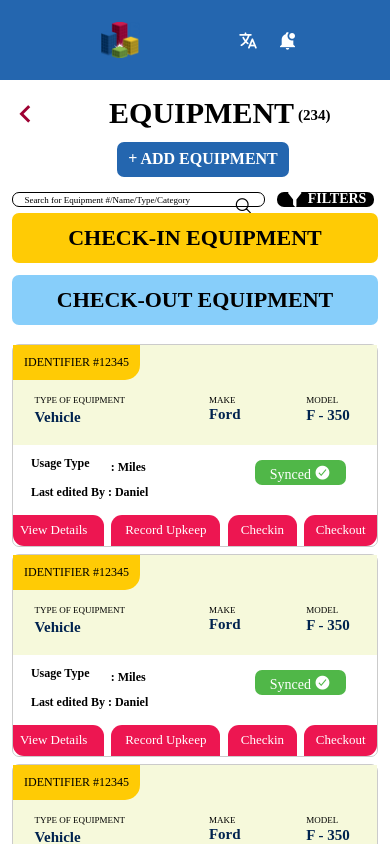
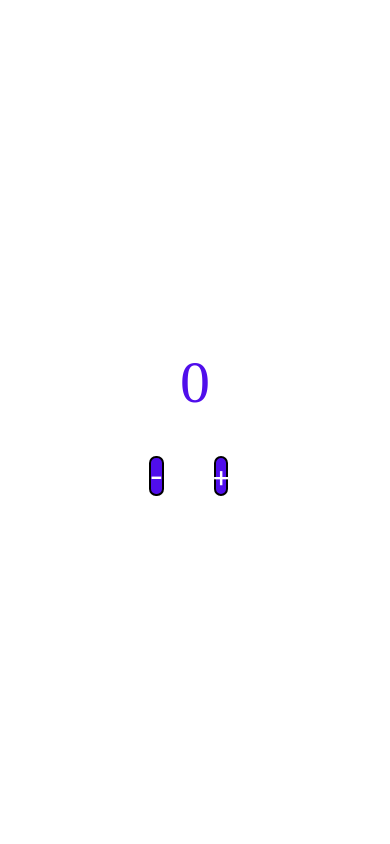
Before and after one commit to Hirthiha/cube84, a React Native app: screen / in a window 390 px wide. Shown: the top 844 px of the page. Built offline with nearby package versions, Linux system fonts and the light colour scheme.

Commit message:
adding increment file

```diff
--- a/App.js
+++ b/App.js
@@ -1,15 +1,14 @@
 import React from 'react';
-import {SafeAreaView} from 'react-native';
-import Styles from './src/style/styles';
-import Section from './src/screen/Seaction';
-import Header from './src/container/header';
+
+import Increment from './src/screen/increment';
 
 function App() {
   return (
-    <SafeAreaView style={Styles.container}>
-      <Header></Header>
-      <Section></Section>
-    </SafeAreaView>
+    // <SafeAreaView style={Styles.container}>
+    //   <Header></Header>
+    //   <Section></Section>
+    // </SafeAreaView>
+    <Increment></Increment>
   );
 }
 
--- a/src/Style/image.js
+++ /dev/null
@@ -1,6 +0,0 @@
-const image = {
-  artboard: require('../assets/Artboard.png'),
-  vector: require('../assets/Vector.png'),
-};
-
-export default image;
--- /dev/null
+++ b/src/asset/image.js
@@ -0,0 +1,6 @@
+const image = {
+  artboard: require('../asset/Artboard.png'),
+  vector: require('../asset/Vector.png'),
+};
+
+export default image;
--- a/src/container/header.js
+++ b/src/container/header.js
@@ -1,8 +1,8 @@
 import {Image, SafeAreaView, TouchableOpacity} from 'react-native';
-import Styles from '../style/styles';
+import Styles from '../styles/styles';
 import Icon from 'react-native-vector-icons/Ionicons';
 import Icons from 'react-native-vector-icons/MaterialCommunityIcons';
-import image from '../style/image';
+import image from '../asset/image';
 
 function Header() {
   return (
--- /dev/null
+++ b/src/screen/increment/index.js
@@ -0,0 +1,33 @@
+import {useState} from 'react';
+import {Text, TouchableOpacity, View} from 'react-native';
+import instyle from '../../styles/increstyle';
+
+function Increment() {
+  const [count, setCount] = useState(0);
+  const increment = () => {
+    setCount(count + 1);
+  };
+  const decrement = () => {
+    setCount(count > 0 ? count - 1 : 0);
+  };
+  return (
+    <View style={instyle.count}>
+      {/* //count */}
+
+      <Text style={instyle.countText}>{count}</Text>
+
+      <View style={instyle.display}>
+        {/* //decrement */}
+        <TouchableOpacity style={instyle.increment} onPress={decrement}>
+          <Text style={instyle.incre}>-</Text>
+        </TouchableOpacity>
+        {/* increment */}
+        <TouchableOpacity style={instyle.increment} onPress={increment}>
+          <Text style={instyle.incre}>+</Text>
+        </TouchableOpacity>
+      </View>
+    </View>
+  );
+}
+
+export default Increment;
--- a/src/screen/Seaction.js
+++ b/src/screen/section/index.js
@@ -1,60 +1,10 @@
 import {View, Text, TextInput, FlatList, TouchableOpacity} from 'react-native';
-import Styles from '../style/styles';
+import Styles from '../../styles/styles';
 import Icon from 'react-native-vector-icons/Ionicons';
 import Icons from 'react-native-vector-icons/MaterialCommunityIcons';
+import data from './staticData';
 
 function Section() {
-  //data
-  const data = [
-    {
-      id: 1,
-      type: 'Vehicle',
-      make: 'Ford',
-      model: 'F - 350',
-      usageType: 'Miles',
-      edit: 'Daniel',
-    },
-    {
-      id: 2,
-      type: 'Vehicle',
-      make: 'Ford',
-      model: 'F - 350',
-      usageType: 'Miles',
-      edit: 'Daniel',
-    },
-    {
-      id: 3,
-      type: 'Vehicle',
-      make: 'Ford',
-      model: 'F - 350',
-      usageType: 'Miles',
-      edit: 'Daniel',
-    },
-    {
-      id: 4,
-      type: 'Vehicle',
-      make: 'Ford',
-      model: 'F - 350',
-      usageType: 'Miles',
-      edit: 'Daniel',
-    },
-    {
-      id: 5,
-      type: 'Vehicle',
-      make: 'Ford',
-      model: 'F - 350',
-      usageType: 'Miles',
-      edit: 'Daniel',
-    },
-    {
-      id: 6,
-      type: 'Vehicle',
-      make: 'Ford',
-      model: 'F - 350',
-      usageType: 'Miles',
-      edit: 'Daniel',
-    },
-  ];
   return (
     <View>
       <View style={Styles.equip}>
--- /dev/null
+++ b/src/screen/section/staticData.js
@@ -0,0 +1,52 @@
+const data = [
+  {
+    id: 1,
+    type: 'Vehicle',
+    make: 'Ford',
+    model: 'F - 350',
+    usageType: 'Miles',
+    edit: 'Daniel',
+  },
+  {
+    id: 2,
+    type: 'Vehicle',
+    make: 'Ford',
+    model: 'F - 350',
+    usageType: 'Miles',
+    edit: 'Daniel',
+  },
+  {
+    id: 3,
+    type: 'Vehicle',
+    make: 'Ford',
+    model: 'F - 350',
+    usageType: 'Miles',
+    edit: 'Daniel',
+  },
+  {
+    id: 4,
+    type: 'Vehicle',
+    make: 'Ford',
+    model: 'F - 350',
+    usageType: 'Miles',
+    edit: 'Daniel',
+  },
+  {
+    id: 5,
+    type: 'Vehicle',
+    make: 'Ford',
+    model: 'F - 350',
+    usageType: 'Miles',
+    edit: 'Daniel',
+  },
+  {
+    id: 6,
+    type: 'Vehicle',
+    make: 'Ford',
+    model: 'F - 350',
+    usageType: 'Miles',
+    edit: 'Daniel',
+  },
+];
+
+export default data;
--- a/src/Style/color.js
+++ b/src/styles/color.js
@@ -10,6 +10,9 @@ const color = {
   grey: '#CBCBCB',
   green: '#50B748',
   rose: '#ED1651',
+  lightgreen: '#59e3c0',
+  blue: '#500eeb',
+  navyblue: '#0eb7eb',
 };
 
 export default color;
--- /dev/null
+++ b/src/styles/increstyle.js
@@ -0,0 +1,37 @@
+import {StyleSheet} from 'react-native';
+import color from './color';
+
+const instyle = StyleSheet.create({
+  count: {
+    flex: 1,
+    backgroundColor: color.White,
+    alignItems: 'center',
+    justifyContent: 'center',
+  },
+  increment: {
+    width: '16%',
+    backgroundColor: color.blue,
+    alignItems: 'center',
+    borderColor: color.Black,
+    borderWidth: 2,
+    borderRadius: 7,
+  },
+  incre: {
+    fontSize: 30,
+    color: color.White,
+    textAlign: 'center',
+  },
+  countText: {
+    fontSize: 60,
+    color: color.blue,
+    fontFamily: 'times new roman',
+  },
+  display: {
+    display: 'flex',
+    flexDirection: 'row',
+    columnGap: 50,
+    marginTop: '10%',
+  },
+});
+
+export default instyle;
--- a/src/Style/styles.js
+++ b/src/styles/styles.js
@@ -173,7 +173,7 @@ const Styles = StyleSheet.create({
 
   flatlist: {
     backgroundColor: color.peach,
-    height: 100,
+    height: 140,
   },
   flatview: {
     marginTop: '3%',
```
Also changed, not shown: src/asset/Artboard.png (renamed from src/Assets/Artboard.png), src/asset/Vector.png (renamed from src/Assets/Vector.png).
